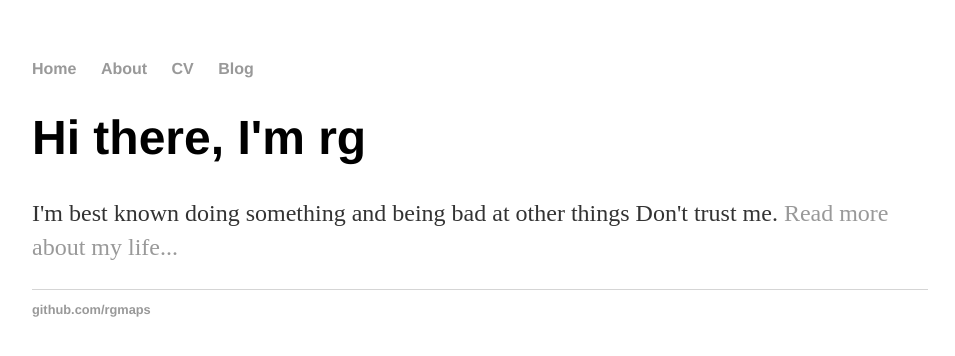
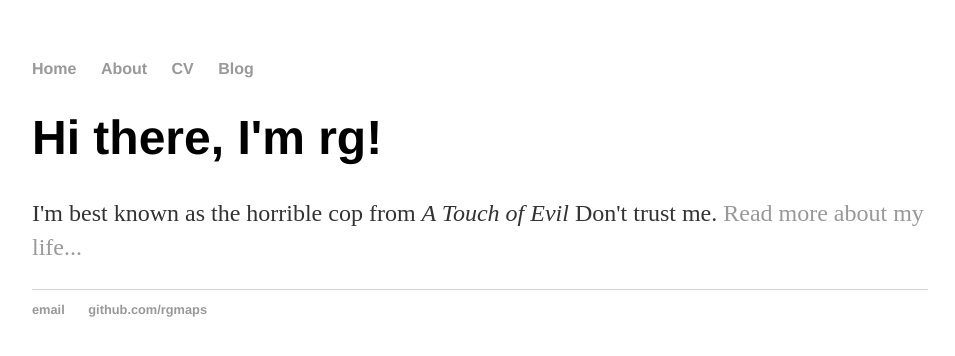
Before and after one commit to rgmaps/rgmaps.github.io, a Jekyll site: the page built from index.html, in a window 1280 px wide. Shown: the top 356 px of the page, without its empty margins (160-1115 px from the left). Built offline with Jekyll 4.4.1, drawn with Linux system fonts in a browser that asks for light colours.

Commit message:
Update index.html

```diff
--- a/index.html
+++ b/index.html
@@ -1,30 +1,8 @@
-<!DOCTYPE html>
-<html>
-	<head>
-		<title>rgmaps...or something</title>
-				<!-- link to main stylesheet -->
-		<link rel="stylesheet" type="text/css" href="/css/main.css">
-	</head>
-	<body>
-		<nav>
-    		<ul>
-        		<li><a href="/">Home</a></li>
-	        	<li><a href="/about">About</a></li>
-        		<li><a href="/cv">CV</a></li>
-        		<li><a href="/blog">Blog</a></li>
-    		</ul>
-		</nav>
-		<div class="container">
-    		<div class="blurb">
-        		<h1>Hi there, I'm rg</h1>
-				<p>I'm best known doing something and being bad at other things</em> Don't trust me. <a href="/about">Read more about my life...</a></p>
-    		</div><!-- /.blurb -->
-		</div><!-- /.container -->
-		<footer>
-    		<ul>
-        		<li><a href="mailto:git@rloop.net>email</a></li>
-        		<li><a href="https://github.com/rgmaps">github.com/rgmaps</a></li>
-			</ul>
-		</footer>
-	</body>
-</html>
+---
+layout: default
+title: rg, map things and more
+---
+<div class="blurb">
+	<h1>Hi there, I'm rg!</h1>
+	<p>I'm best known as the horrible cop from <em>A Touch of Evil</em> Don't trust me. <a href="/about">Read more about my life...</a></p>
+</div><!-- /.blurb -->
```
